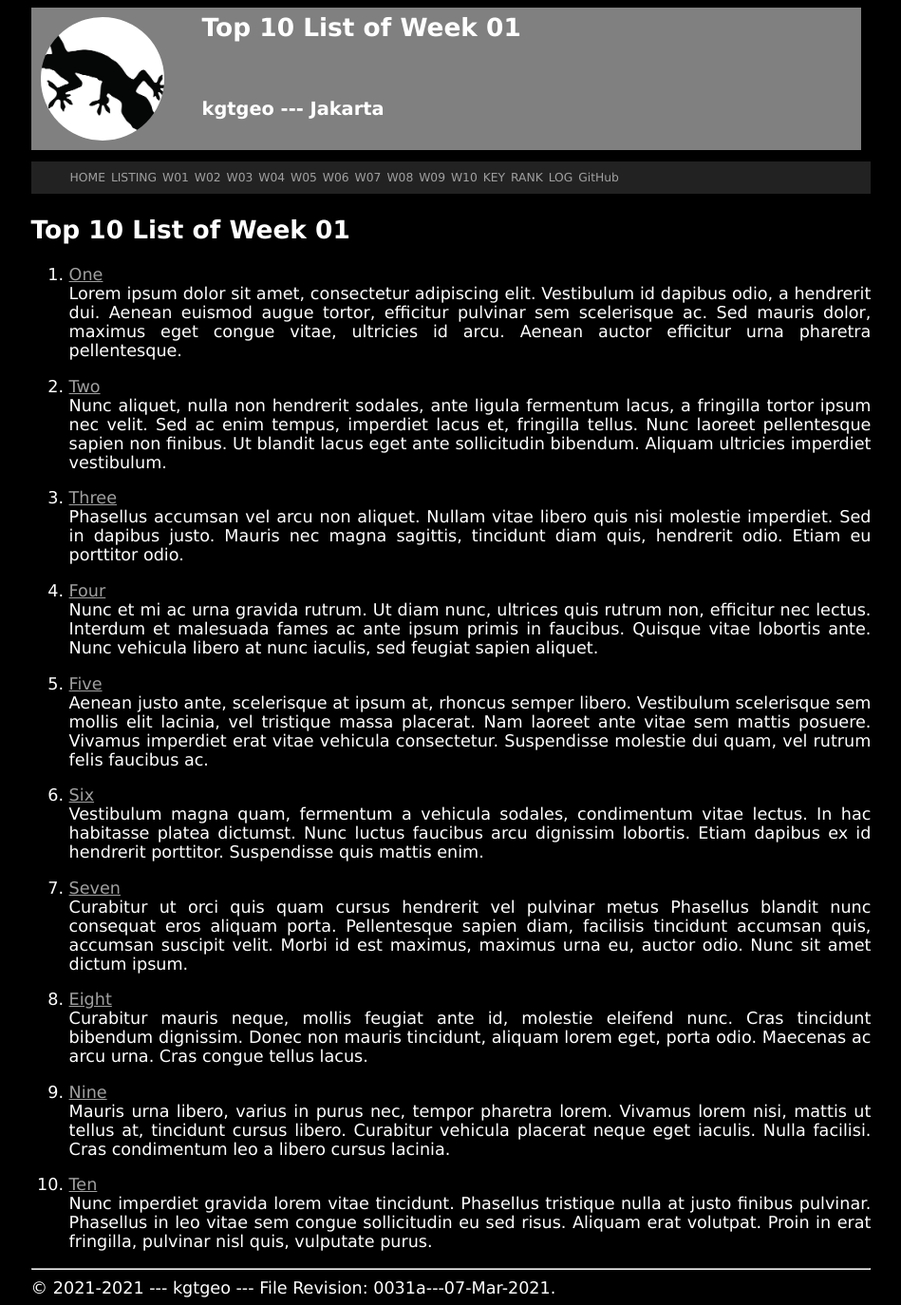
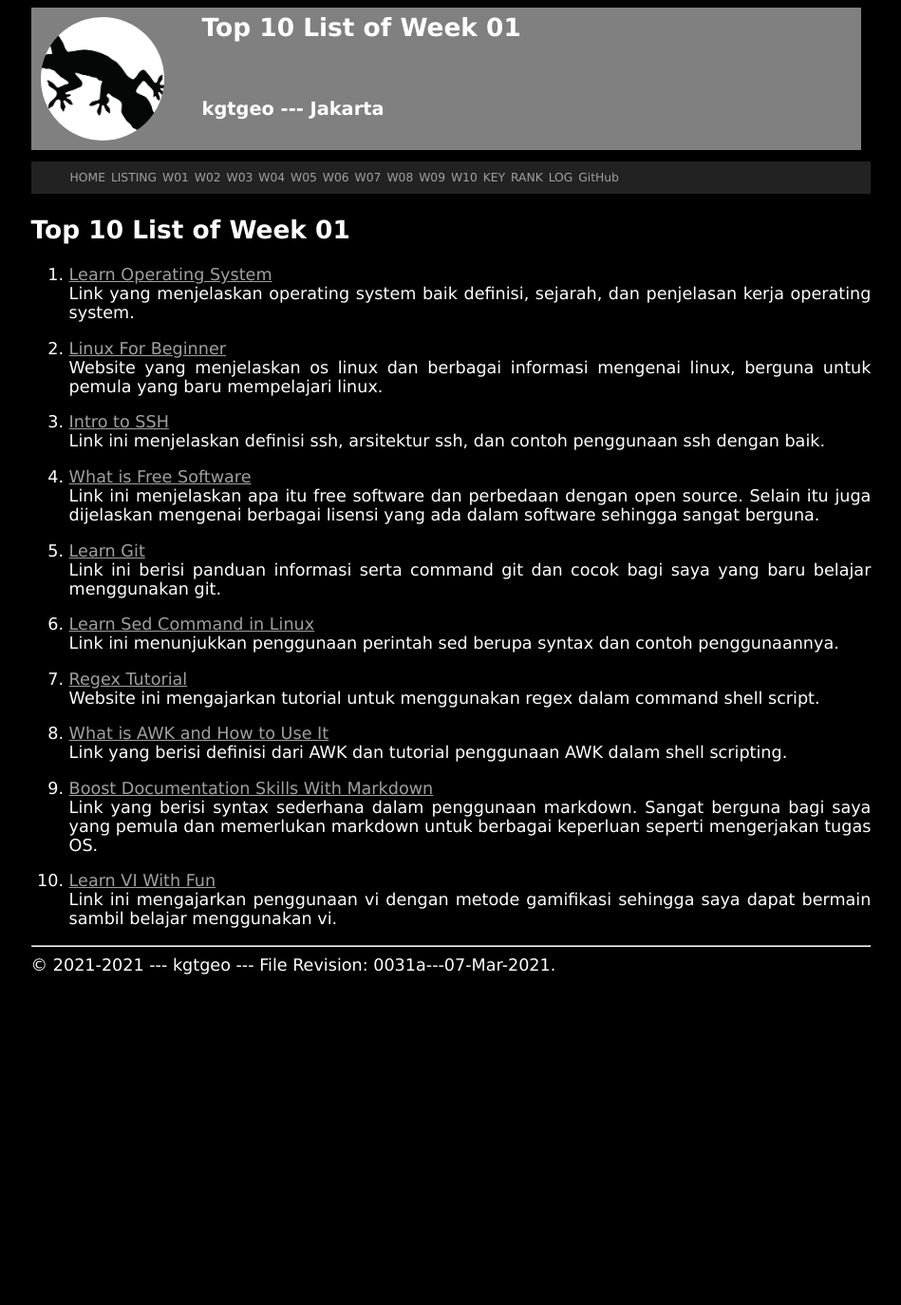
Before and after one commit to kgtgeo/os211, a Jekyll site: the page built from w01.md, in a window 1280 px wide. Shown: the whole page at 95% size, without its empty margins (165-1114 px from the left). Built offline with Jekyll 4.4.1, drawn with Linux system fonts in a browser that asks for light colours; our own code applies the rules of GitHub Pages for plain Markdown files; after the commit the page ends 1034 px from its top, so only the background shows below that.

Commit message:
add top 10 list of week 01

```diff
--- a/w01.md
+++ b/w01.md
@@ -2,75 +2,37 @@
 layout: "layout"
 permalink: /W01/
 ---
-
 # Top 10 List of Week 01
 
-1. [One](https://en.wikipedia.org/wiki/1)<br>
-Lorem ipsum dolor sit amet, consectetur adipiscing elit.
-Vestibulum id dapibus odio, a hendrerit dui.
-Aenean euismod augue tortor, efficitur pulvinar sem scelerisque ac.
-Sed mauris dolor, maximus eget congue vitae, ultricies id arcu.
-Aenean auctor efficitur urna pharetra pellentesque.
+1. [Learn Operating System](https://www.javatpoint.com/history-of-operating-system)<br>
+Link yang menjelaskan operating system baik definisi, sejarah, dan penjelasan kerja operating system.
 
-2. [Two](https://en.wikipedia.org/wiki/2)<br>
-Nunc aliquet, nulla non hendrerit sodales, ante ligula fermentum lacus, a fringilla tortor ipsum nec velit.
-Sed ac enim tempus, imperdiet lacus et, fringilla tellus.
-Nunc laoreet pellentesque sapien non finibus.
-Ut blandit lacus eget ante sollicitudin bibendum.
-Aliquam ultricies imperdiet vestibulum.
+2. [Linux For Beginner](http://www.linfo.org/command_index.html)<br>
+Website yang menjelaskan os linux dan berbagai informasi mengenai linux, berguna untuk pemula yang baru mempelajari linux.
 
-3. [Three](https://en.wikipedia.org/wiki/3)<br>
-Phasellus accumsan vel arcu non aliquet.
-Nullam vitae libero quis nisi molestie imperdiet.
-Sed in dapibus justo.
-Mauris nec magna sagittis, tincidunt diam quis, hendrerit odio.
-Etiam eu porttitor odio.
+3. [Intro to SSH](https://www.baeldung.com/cs/ssh-intro)<br>
+Link ini menjelaskan definisi ssh, arsitektur ssh, dan contoh penggunaan ssh dengan baik.
 
-4. [Four](https://en.wikipedia.org/wiki/4)<br>
-Nunc et mi ac urna gravida rutrum.
-Ut diam nunc, ultrices quis rutrum non, efficitur nec lectus.
-Interdum et malesuada fames ac ante ipsum primis in faucibus.
-Quisque vitae lobortis ante.
-Nunc vehicula libero at nunc iaculis, sed feugiat sapien aliquet.
+4. [What is Free Software](https://blog.usejournal.com/understanding-open-source-and-free-software-licensing-c0fa600106c9)<br>
+Link ini menjelaskan apa itu free software dan perbedaan dengan open source. Selain itu juga dijelaskan mengenai berbagai lisensi yang ada dalam software sehingga sangat berguna.
 
-5. [Five](https://en.wikipedia.org/wiki/5)<br>
-Aenean justo ante, scelerisque at ipsum at, rhoncus semper libero.
-Vestibulum scelerisque sem mollis elit lacinia, vel tristique massa placerat.
-Nam laoreet ante vitae sem mattis posuere.
-Vivamus imperdiet erat vitae vehicula consectetur.
-Suspendisse molestie dui quam, vel rutrum felis faucibus ac.
 
-6. [Six](https://en.wikipedia.org/wiki/6)<br>
-Vestibulum magna quam, fermentum a vehicula sodales, condimentum vitae lectus.
-In hac habitasse platea dictumst.
-Nunc luctus faucibus arcu dignissim lobortis.
-Etiam dapibus ex id hendrerit porttitor.
-Suspendisse quis mattis enim.
+5. [Learn Git](https://git-scm.com/docs)<br>
+Link ini berisi panduan informasi serta command git dan cocok bagi saya yang baru belajar menggunakan git.
 
-7. [Seven](https://en.wikipedia.org/wiki/7)<br>
-Curabitur ut orci quis quam cursus hendrerit vel pulvinar metus
-Phasellus blandit nunc consequat eros aliquam porta.
-Pellentesque sapien diam, facilisis tincidunt accumsan quis, accumsan suscipit velit.
-Morbi id est maximus, maximus urna eu, auctor odio.
-Nunc sit amet dictum ipsum.
 
-8. [Eight](https://en.wikipedia.org/wiki/8)<br>
-Curabitur mauris neque, mollis feugiat ante id, molestie eleifend nunc.
-Cras tincidunt bibendum dignissim.
-Donec non mauris tincidunt, aliquam lorem eget, porta odio.
-Maecenas ac arcu urna.
-Cras congue tellus lacus.
+6. [Learn Sed Command in Linux](https://www.geeksforgeeks.org/sed-command-in-linux-unix-with-examples/)<br>
+Link ini menunjukkan penggunaan perintah sed berupa syntax dan contoh penggunaannya.
 
-9. [Nine](https://en.wikipedia.org/wiki/9)<br>
-Mauris urna libero, varius in purus nec, tempor pharetra lorem.
-Vivamus lorem nisi, mattis ut tellus at, tincidunt cursus libero.
-Curabitur vehicula placerat neque eget iaculis.
-Nulla facilisi.
-Cras condimentum leo a libero cursus lacinia.
+7. [Regex Tutorial](https://likegeeks.com/regex-tutorial-linux/)<br>
+Website ini mengajarkan tutorial untuk menggunakan regex dalam command shell script.
 
-10. [Ten](https://en.wikipedia.org/wiki/10)<br>
-Nunc imperdiet gravida lorem vitae tincidunt.
-Phasellus tristique nulla at justo finibus pulvinar.
-Phasellus in leo vitae sem congue sollicitudin eu sed risus.
-Aliquam erat volutpat.
-Proin in erat fringilla, pulvinar nisl quis, vulputate purus.
+8. [What is AWK and How to Use It](https://www.tutorialspoint.com/awk/awk_workflow.htm)<br>
+Link yang berisi definisi dari AWK dan tutorial penggunaan AWK dalam shell scripting.
+
+9. [Boost Documentation Skills With Markdown](https://www.markdownguide.org/basic-syntax/)<br>
+Link yang berisi syntax sederhana dalam penggunaan markdown. Sangat berguna bagi saya yang pemula dan memerlukan markdown untuk berbagai keperluan seperti mengerjakan tugas OS.
+
+
+10. [Learn VI With Fun](https://vim-adventures.com/)<br>
+Link ini mengajarkan penggunaan vi dengan metode gamifikasi sehingga saya dapat bermain sambil belajar menggunakan vi.
```
